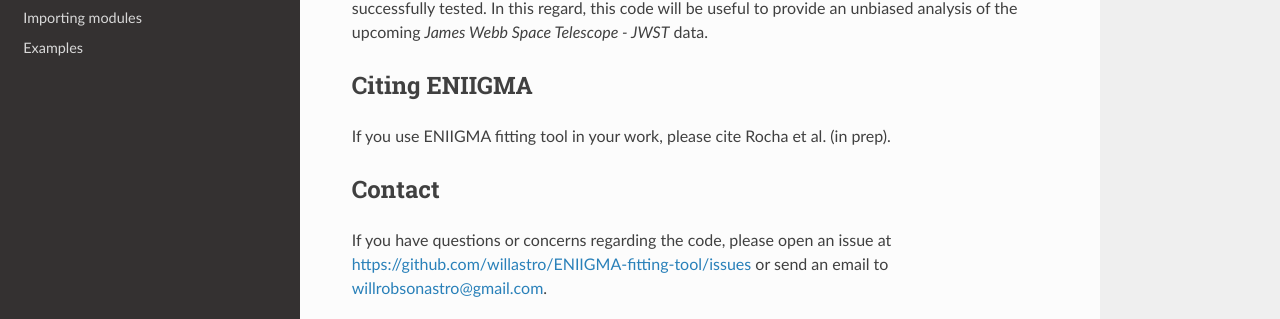
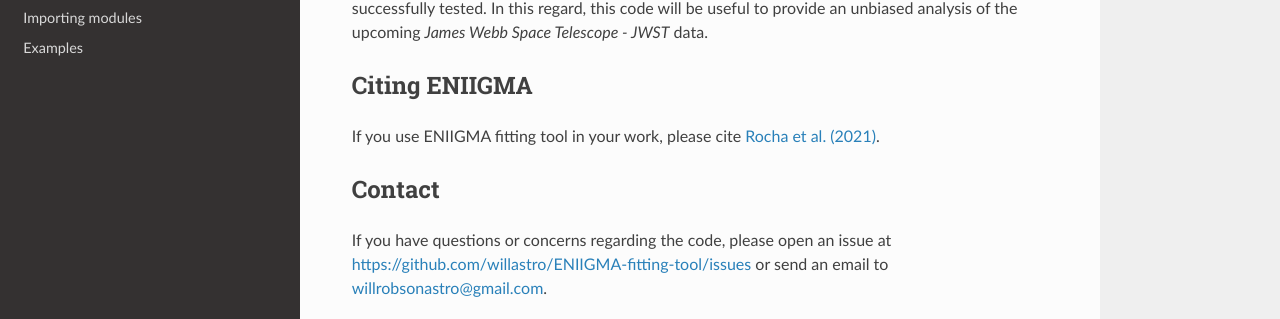
Before and after one commit to willastro/ENIIGMA-fitting-tool, a Sphinx documentation site: the page built from doc/index.rst, in a window 1280 px wide and 900 px high, scrolled down 576 px. Shown: the part 131-450 px from the top of the window. Built offline with Sphinx 7.4.7 and the Read the Docs theme 2.0.0, drawn with Linux system fonts in a browser that asks for light colours; pages that are not in the unit, such as notebooks, are missing from menus.

Commit message:
Update index.rst

```diff
--- a/doc/index.rst
+++ b/doc/index.rst
@@ -28,7 +28,7 @@
 Citing ENIIGMA
 ------------
 
-If you use ENIIGMA fitting tool in your work, please cite Rocha et al. (in prep).
+If you use ENIIGMA fitting tool in your work, please cite `Rocha et al. (2021) <https://www.aanda.org/articles/aa/pdf/forth/aa39360-20.pdf>`_.
 
 Contact
 ------------
```
